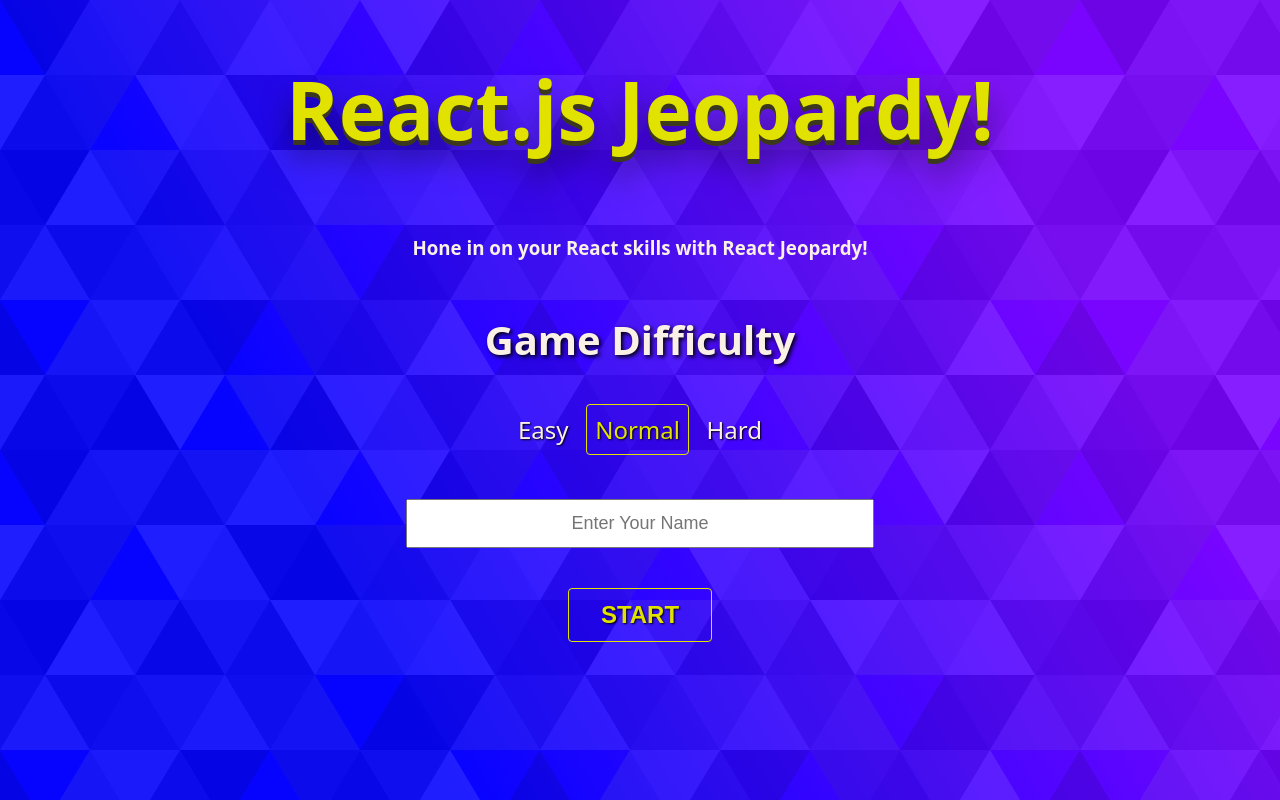
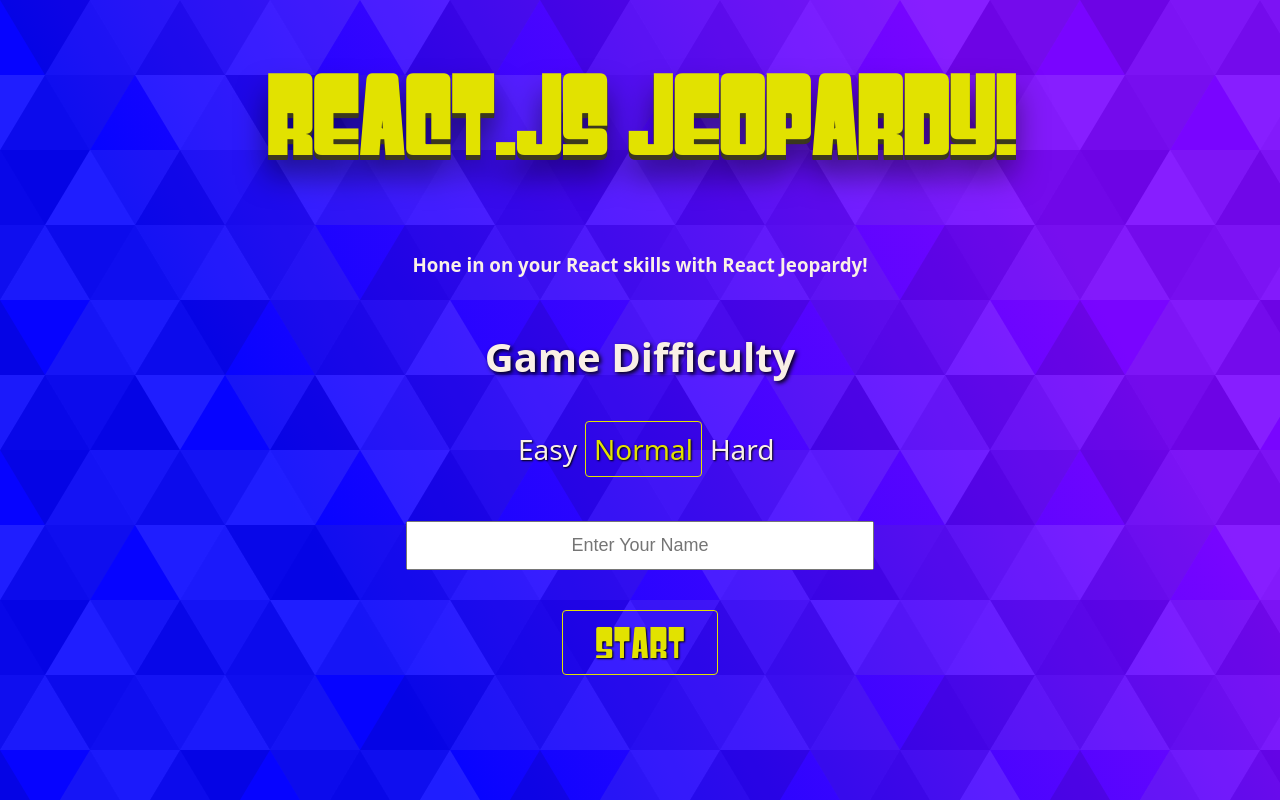
Before and after one commit to Ochoa-Projects/react-jeopardy, a Next.js app: page / in a window 1280 px wide. Built offline with nearby package versions, Linux system fonts and the light colour scheme.

Commit message:
add jeopardy style font

```diff
--- a/components/GameStartForm/styles.module.css
+++ b/components/GameStartForm/styles.module.css
@@ -22,7 +22,7 @@
   padding: 8px;
   cursor: pointer;
   text-align: center;
-  font-size: 24px;
+  font-size: 28px;
   text-shadow: 1px 1px 2px black;
 }
 
@@ -47,13 +47,13 @@
 }
 
 .startButton {
+  font-family: "gyparody";
   cursor: pointer;
   border: 1px solid var(--yellow);
   border-radius: 4px;
   color: var(--yellow);
   background: transparent;
-  font-size: x-large;
-  font-weight: 800;
+  font-size: 40px;
   padding: 12px 32px;
   margin: 20px 0;
   text-shadow: 1px 1px 2px black;
--- a/components/PlayerScores/styles.module.css
+++ b/components/PlayerScores/styles.module.css
@@ -16,6 +16,6 @@
   text-shadow: 1px 1px 2px black;
   padding: 4px;
   border-radius: 4px;
-  font-weight: 500;
+  font-weight: 700;
   background: var(--blue-radial-gradient);
 }
--- a/components/ValueBoard/styles.module.css
+++ b/components/ValueBoard/styles.module.css
@@ -13,7 +13,7 @@
   align-items: center;
   justify-content: center;
   font-size: 44px;
-  font-weight: 600;
+  font-weight: 700;
   background: var(--light-blue-gradient);
 }
 
--- a/pages/gameboard/questions/[id]/styles.module.css
+++ b/pages/gameboard/questions/[id]/styles.module.css
@@ -8,6 +8,7 @@
 }
 
 .questionHeading {
+  font-family: "gyparody";
   font-size: 64px;
   color: var(--yellow);
   text-shadow: 1px 2px 3px black;
@@ -46,6 +47,7 @@
 }
 
 .answerForm > button {
+  font-family: "gyparody";
   cursor: pointer;
   border: 1px solid var(--yellow);
   border-radius: 4px;
--- a/pages/gameboard/styles.module.css
+++ b/pages/gameboard/styles.module.css
@@ -7,7 +7,8 @@
 }
 
 .topRow > h1 {
-  font-size: 52px;
+  font-family: "gyparody";
+  font-size: 70px;
   color: var(--yellow);
   text-shadow: 0 1px 0 #3c391e, 0 2px 0 #3c391e, 0 3px 0 #3c391e,
     0 4px 0 #3c391e, 0 5px 0 #3c391e, 0 20px 30px rgba(0, 0, 0, 0.5);
--- a/pages/styles.module.css
+++ b/pages/styles.module.css
@@ -1,5 +1,6 @@
 .homepageTitle {
-  font-size: 80px;
+  font-family: "gyparody";
+  font-size: 100px;
   color: var(--yellow);
   text-shadow: 0 1px 0 #3c391e, 0 2px 0 #3c391e, 0 3px 0 #3c391e,
     0 4px 0 #3c391e, 0 5px 0 #3c391e, 0 20px 30px rgba(0, 0, 0, 0.5);
--- a/styles/globals.css
+++ b/styles/globals.css
@@ -1,3 +1,8 @@
+@font-face {
+  font-family: "gyparody";
+  src: local("gyparody"), url("../public/gyparody.ttf") format("truetype");
+}
+
 :root {
   --blue: #0016a2;
   --dark-blue: #00005d;
```
Also changed, not shown: public/gyparody.ttf (added).
